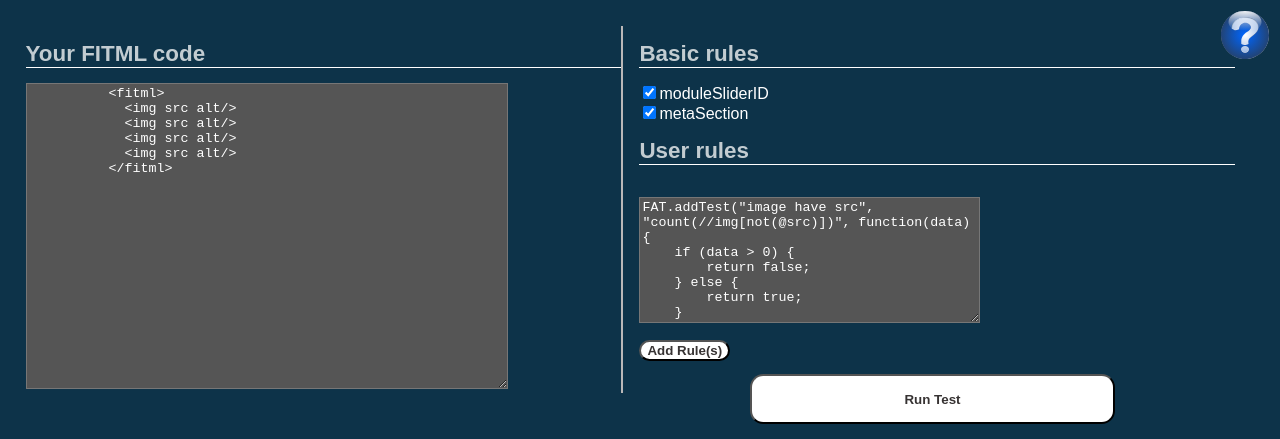
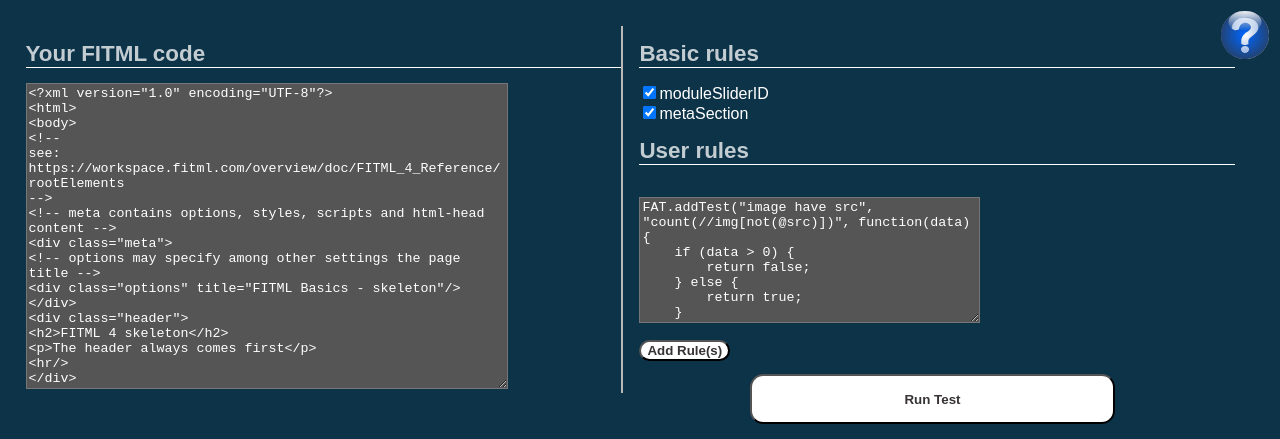
Before and after one commit to JoeNerdan/FAT, a plain HTML site: page index.html in a window 1280 px wide. Shown: the top 439 px of the page. Drawn offline with Linux system fonts and the light colour scheme.

Commit message:
repaired the meta test, added real fitml code

```diff
--- a/index.html
+++ b/index.html
@@ -246,12 +246,39 @@ Then select the tests you want to run with the checkboxes next to them and start
         <h1>Your FITML code</h1>
       <div id="fitmlContainer">
         <textarea id="fitmlInput" placeholder="FITML goes here" rows="8" cols="40">
-          &lt;fitml&gt;
-            &lt;img src alt/&gt;
-            &lt;img src alt/&gt;
-            &lt;img src alt/&gt;
-            &lt;img src alt/&gt;
-          &lt;/fitml&gt;
+&lt;?xml version="1.0" encoding="UTF-8"?&gt;
+&lt;html&gt;
+&lt;body&gt;
+&lt;!--
+see: https://workspace.fitml.com/overview/doc/FITML_4_Reference/rootElements
+--&gt;
+&lt;!-- meta contains options, styles, scripts and html-head content --&gt;
+&lt;div class="meta"&gt;
+&lt;!-- options may specify among other settings the page title --&gt;
+&lt;div class="options" title="FITML Basics - skeleton"/&gt;
+&lt;/div&gt;
+&lt;div class="header"&gt;
+&lt;h2&gt;FITML 4 skeleton&lt;/h2&gt;
+&lt;p&gt;The header always comes first&lt;/p&gt;
+&lt;hr/&gt;
+&lt;/div&gt;
+&lt;div class="content" sort="-10"&gt;
+&lt;p&gt;
+You can have multiple blocks of all kinds. The blocks are grouped
+by type and printed in document order unless the &lt;code&gt;sort&lt;/code&gt;
+attribute is given.
+&lt;/p&gt;
+&lt;/div&gt;
+&lt;div class="content"&gt;
+&lt;p&gt;The header is followed by all content blocks.&lt;/p&gt;
+&lt;/div&gt;
+&lt;div class="footer"&gt;
+&lt;hr/&gt;
+&lt;p&gt;The footer blocks come last.&lt;/p&gt;
+&lt;/div&gt;
+&lt;/body&gt;
+&lt;/html&gt;
+
         </textarea>
       </div>
 
--- a/main.js
+++ b/main.js
@@ -39,15 +39,16 @@ document.getElementById('closeButton').addEventListener("click", function() {
            },
 
         metaSection:	{
-            testCode: "//div[@class = 'meta']",
+            testCode: "count(//div[@class = 'meta'])",
             message: "A meta section has to be defined!",
             func: function(data){
 
-                if (data > 0) {
+                if (data < 1) {
+                    return false;
+                }else{
                     return true;
-                } else {
-                    return false;
-                };
+                }
+
             },
             type: "xpath"
         }
```
